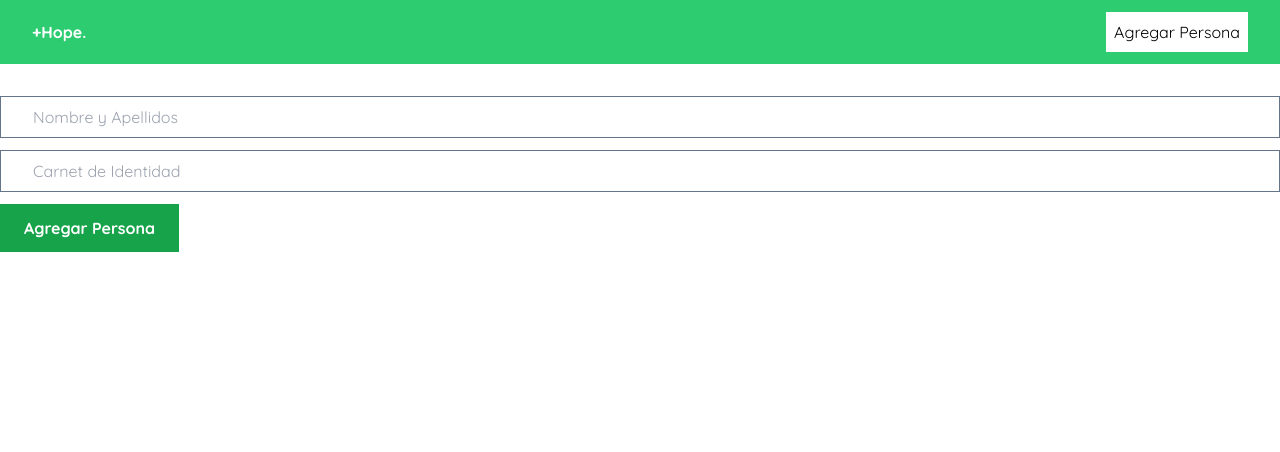
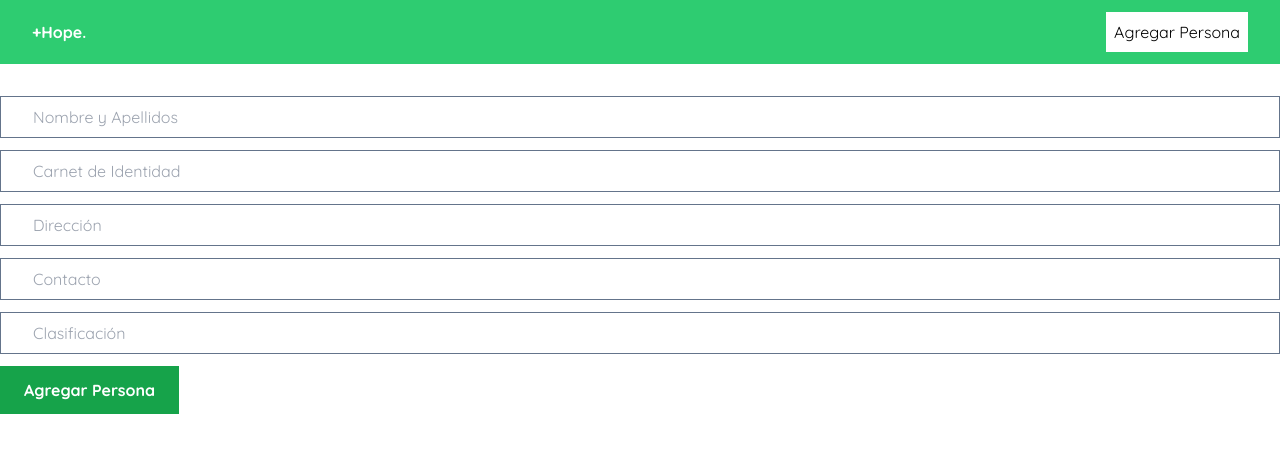
Before and after one commit to yasser85github/ccdelavilla-misericordia, a Next.js app: page /addPerson in a window 1280 px wide. Shown: the top 452 px of the page. Built offline with nearby package versions, Linux system fonts and the light colour scheme.

Commit message:
Aumento de campos

```diff
--- a/app/addPerson/page.jsx
+++ b/app/addPerson/page.jsx
@@ -6,13 +6,16 @@ import { useRouter } from "next/navigation";
 const AddPerson = () => {
   const [fullname, setFullName] = useState("");
   const [ci, setCI] = useState("");
+  const [address, setAddress] = useState("");
+  const [contact, setContact] = useState("");
+  const [classification, setClassification] = useState("");
+
   const router = useRouter();
 
   const handleSubmit = async (e) => {
-    console.log("Hello");
     e.preventDefault();
 
-    if (!fullname || !ci) {
+    if (!fullname) {
       alert("Datos incompletos");
       return;
     }
@@ -23,13 +26,19 @@ const AddPerson = () => {
         headers: {
           "Content-type": "application/json",
         },
-        body: JSON.stringify({ fullname, ci }),
+        body: JSON.stringify({
+          fullname,
+          ci,
+          address,
+          contact,
+          classification,
+        }),
       });
       if (res.ok) {
         router.refresh();
         router.push("/");
       } else {
-        throw new Error("Failed to create a topic");
+        throw new Error("Falló al crear una nueva Persona");
       }
     } catch (error) {
       console.log(error);
@@ -48,9 +57,30 @@ const AddPerson = () => {
       <input
         onChange={(e) => setCI(e.target.value)}
         value={ci}
+        type="number"
+        className="border border-slate-500 px-8 py-2"
+        placeholder="Carnet de Identidad"
+      />
+      <input
+        onChange={(e) => setAddress(e.target.value)}
+        value={address}
         type="text"
         className="border border-slate-500 px-8 py-2"
-        placeholder="Carnet de Identidad"
+        placeholder="Dirección"
+      />
+      <input
+        onChange={(e) => setContact(e.target.value)}
+        value={contact}
+        type="tel"
+        className="border border-slate-500 px-8 py-2"
+        placeholder="Contacto"
+      />
+      <input
+        onChange={(e) => setClassification(e.target.value)}
+        value={classification}
+        type="tel"
+        className="border border-slate-500 px-8 py-2"
+        placeholder="Clasificación"
       />
       <button
         type="submit"
--- a/app/api/people/[id]/route.js
+++ b/app/api/people/[id]/route.js
@@ -4,9 +4,21 @@ import { NextResponse } from "next/server";
 
 export async function PUT(request, { params }) {
   const { id } = params;
-  const { newFullName: fullname, newCI: ci } = await request.json();
+  const {
+    newFullName: fullname,
+    newCI: ci,
+    newAddress: address,
+    newContact: contact,
+    newClassification: classification,
+  } = await request.json();
   await connectMongoDB();
-  await Person.findByIdAndUpdate(id, { fullname, ci });
+  await Person.findByIdAndUpdate(id, {
+    fullname,
+    ci,
+    address,
+    contact,
+    classification,
+  });
   return NextResponse.json({ message: "Person updated" }, { status: 200 });
 }
 
--- a/app/api/people/route.js
+++ b/app/api/people/route.js
@@ -3,9 +3,10 @@ import Person from "@/models/person";
 import { NextResponse } from "next/server";
 
 export async function POST(request) {
-  const { fullname, ci } = await request.json();
+  const { fullname, ci, address, contact, classification } =
+    await request.json();
   await connectMongoDB();
-  await Person.create({ fullname, ci });
+  await Person.create({ fullname, ci, address, contact, classification });
   return NextResponse.json({ message: "Person Created" }, { status: 201 });
 }
 
--- a/app/editPerson/[id]/page.jsx
+++ b/app/editPerson/[id]/page.jsx
@@ -20,8 +20,17 @@ const getPersonById = async (id) => {
 const EditPerson = async ({ params }) => {
   const { id } = params;
   const { person } = await getPersonById(id);
-  const { fullname, ci } = person;
-  return <EditPersonForm id={id} fullname={fullname} ci={ci} />;
+  const { fullname, ci, address, contact, classification } = person;
+  return (
+    <EditPersonForm
+      id={id}
+      fullname={fullname}
+      ci={ci}
+      address={address}
+      contact={contact}
+      classification={classification}
+    />
+  );
 };
 
 export default EditPerson;
--- a/app/page.jsx
+++ b/app/page.jsx
@@ -1,7 +1,3 @@
-import RemoveBtn from "@/components/RemoveBtn";
-import Link from "next/link";
-import { HiPencilAlt } from "react-icons/hi";
-
 import Person from "@/components/Person";
 
 const getPeople = async () => {
@@ -30,7 +26,6 @@ export default async function PeopleList() {
           ))}
         </div>
       </div>
-      Hello
     </section>
   );
 }
--- a/components/EditPersonForm.jsx
+++ b/components/EditPersonForm.jsx
@@ -3,9 +3,19 @@
 import { useState } from "react";
 import { useRouter } from "next/navigation";
 
-export default function EditPersonForm({ id, fullname, ci }) {
+export default function EditPersonForm({
+  id,
+  fullname,
+  ci,
+  address,
+  contact,
+  classification,
+}) {
   const [newFullName, setNewFullName] = useState(fullname);
   const [newCI, setNewCI] = useState(ci);
+  const [newAddress, setNewAddress] = useState(address);
+  const [newContact, setNewContact] = useState(contact);
+  const [newClassification, setNewClassification] = useState(classification);
 
   const router = useRouter();
 
@@ -17,11 +27,17 @@ export default function EditPersonForm({ id, fullname, ci }) {
       const res = await fetch(`/api/people/${id}`, {
         method: "PUT",
         headers: { "Content-type": "application/json" },
-        body: JSON.stringify({ newFullName, newCI }),
+        body: JSON.stringify({
+          newFullName,
+          newCI,
+          newAddress,
+          newContact,
+          newClassification,
+        }),
       });
 
       if (!res.ok) {
-        throw new Error("Failed to update Person");
+        throw new Error("Falló al actualizar Persona");
       }
 
       router.refresh();
@@ -43,12 +59,39 @@ export default function EditPersonForm({ id, fullname, ci }) {
         }}
       />
       <input
-        type="text"
+        type="number"
         className="border border-slate-500 px-8 py-2"
         placeholder="Carnet de Identidad"
         value={newCI}
         onChange={(e) => {
           setNewCI(e.target.value);
+        }}
+      />
+      <input
+        type="text"
+        className="border border-slate-500 px-8 py-2"
+        placeholder="Dirección"
+        value={newAddress}
+        onChange={(e) => {
+          setNewAddress(e.target.value);
+        }}
+      />
+      <input
+        type="tel"
+        className="border border-slate-500 px-8 py-2"
+        placeholder="Contacto"
+        value={newContact}
+        onChange={(e) => {
+          setNewContact(e.target.value);
+        }}
+      />
+      <input
+        type="text"
+        className="border border-slate-500 px-8 py-2"
+        placeholder="Clasificación"
+        value={newClassification}
+        onChange={(e) => {
+          setNewClassification(e.target.value);
         }}
       />
       <button className="bg-green-600 font-bold text-white py-3 px-6 w-fit">
--- a/components/Person.jsx
+++ b/components/Person.jsx
@@ -37,6 +37,12 @@ export default function Person({ person }) {
           </Link>
         </div>
       </div>
+
+      <div className="text-white">
+        <p>{person.ci}</p>
+        <p>{person.address}</p>
+        <p>{person.contact}</p>
+      </div>
     </div>
   );
 }
--- a/models/person.js
+++ b/models/person.js
@@ -4,6 +4,9 @@ const personSchema = new Schema(
   {
     fullname: String,
     ci: String,
+    address: String,
+    contact: String,
+    classification: String,
   },
   {
     timestamps: true,
```
